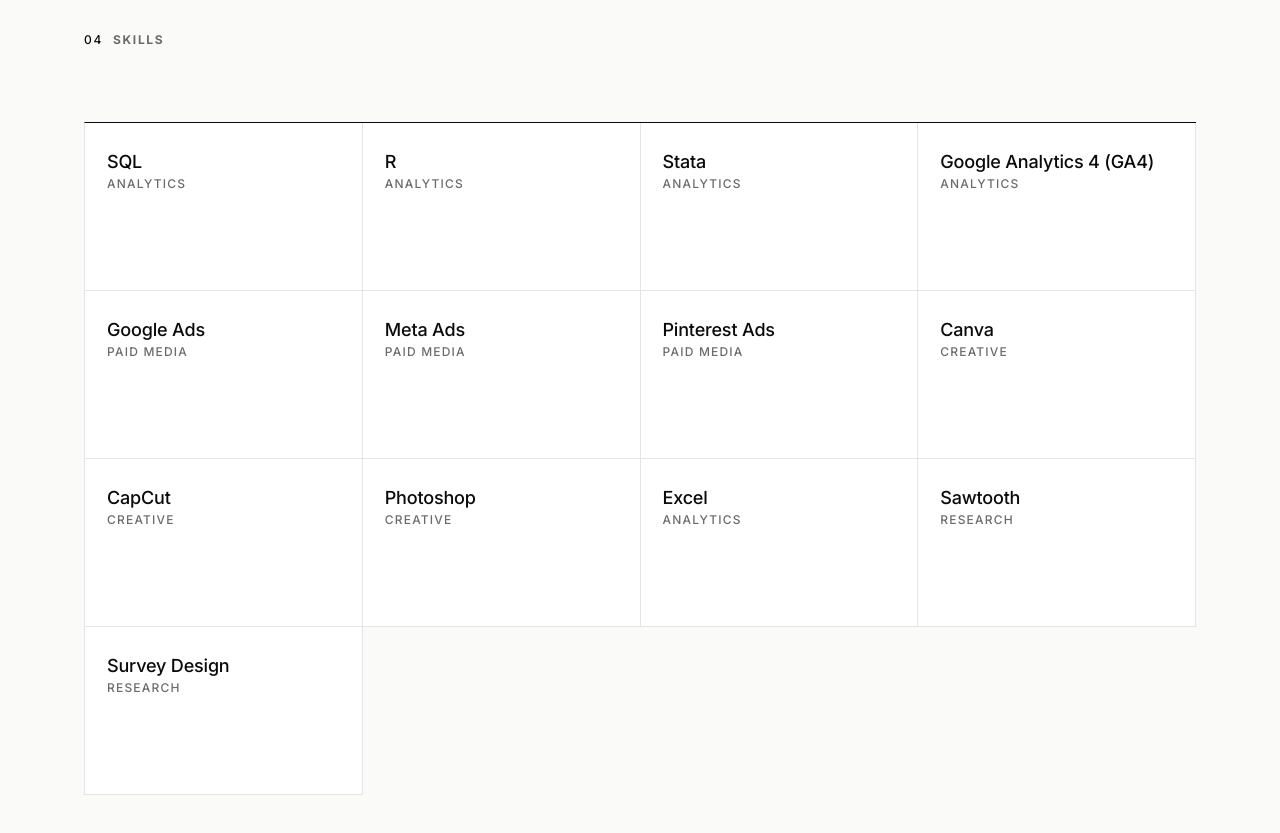
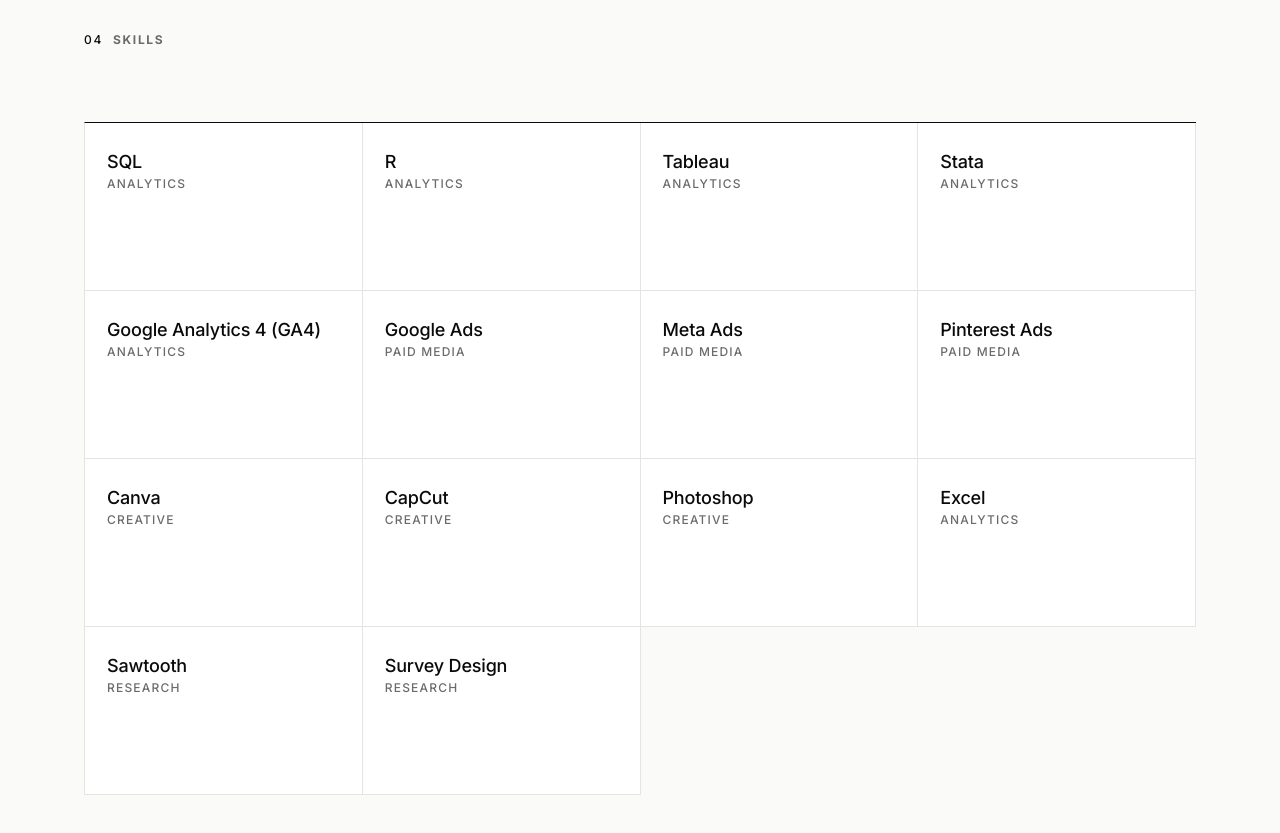
Before and after one commit to crystalove08/runyi-zheng, a plain HTML site: page index.html in a window 1280 px wide. Shown: the part 3500-4333 px from the top of the page. Drawn offline with Linux system fonts and the light colour scheme.

Commit message:
Add files via upload

```diff
--- a/index.html
+++ b/index.html
@@ -438,6 +438,9 @@ document.querySelectorAll('img[data-base]').forEach(function (img) {
         <div class="name">R<span class="kind">Analytics</span></div>
       </div>
       <div class="skill">
+        <div class="name">Tableau<span class="kind">Analytics</span></div>
+      </div>
+      <div class="skill">
 
         <div class="name">Stata<span class="kind">Analytics</span></div>
       </div>
```
